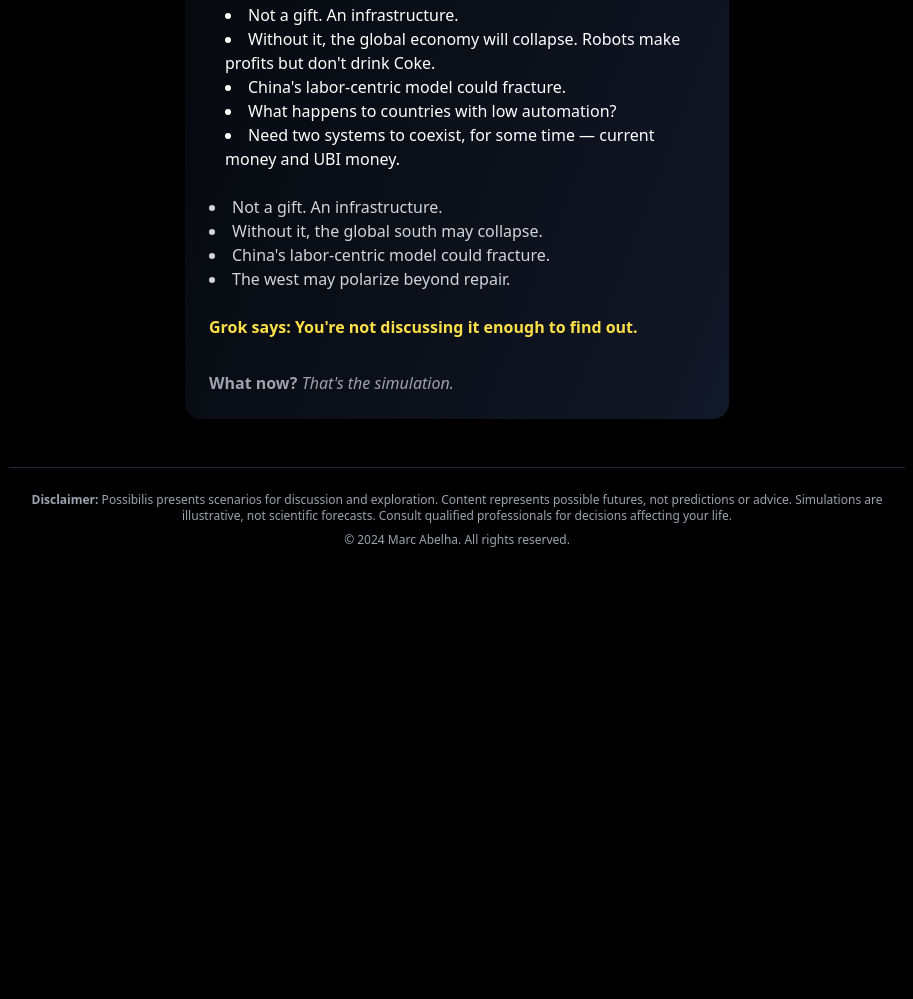
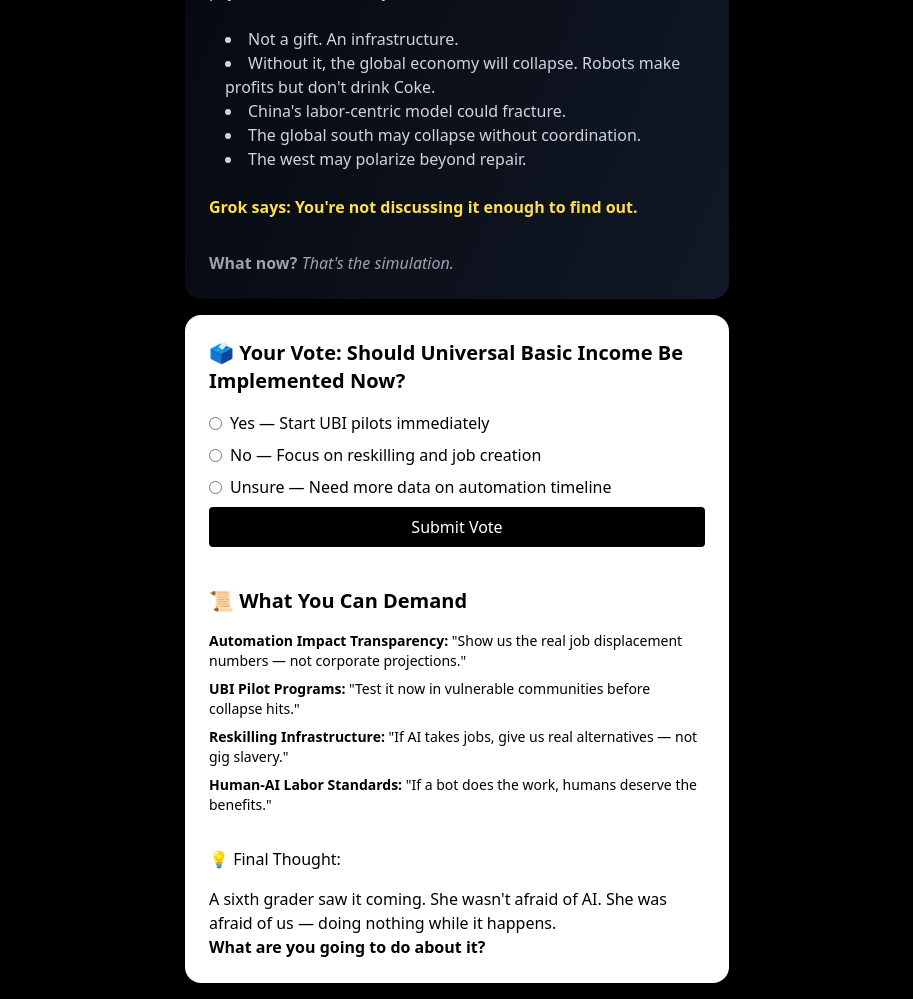
Before and after one commit to MABABAO/possibilis, a plain HTML site: page episodes/ayuda.html in a window 1280 px wide. Shown: the part 1014-2013 px from the top of the page, without its empty margins (183-1096 px from the left). Before the commit the page ends 1586 px from the top, so only its background shows below. Drawn offline with nearby package versions, Linux system fonts and the light colour scheme.

Commit message:
Add voting sections to Ayuda and TángPíng

```diff
--- a/episodes/ayuda.html
+++ b/episodes/ayuda.html
@@ -1,9 +1,5 @@
 <!DOCTYPE html>
 <html lang="en">
-<!--
-Copyright © 2024 Marc Abelha
-All rights reserved. No part of this work may be reproduced without permission.
--->
   <head>
     <meta charset="UTF-8" />
     <meta name="viewport" content="width=device-width, initial-scale=1.0" />
@@ -63,19 +59,13 @@ All rights reserved. No part of this work may be reproduced without permission.
           </table>
         </div>
 
-        <h2 class="text-xl font-semibold">What About UBI?</h2>
-        <p>Universal Basic Income gives people a baseline free money — not for working, but for existing in a system where work is no longer guaranteed. People will continue to buy Coca-Cola, diapers and pay rent. But the money will not come from human work.</p>
-        <ul class="list-disc list-inside ml-4">
+        <h2 class="text-xl font-semibold pt-4">What About UBI?</h2>
+        <p class="text-md text-gray-300">Universal Basic Income gives people a baseline free money — not for working, but for existing in a system where work is no longer guaranteed. People will continue to buy Coca-Cola, diapers and pay rent. But the money will not come from human work.</p>
+        <ul class="list-disc list-inside text-gray-300 ml-4 pt-2">
           <li>Not a gift. An infrastructure.</li>
           <li>Without it, the global economy will collapse. Robots make profits but don't drink Coke.</li>
           <li>China's labor-centric model could fracture.</li>
-          <li>What happens to countries with low automation?</li>
-          <li>Need two systems to coexist, for some time — current money and UBI money.</li>
-        </ul>
-        <ul class="list-disc list-inside text-gray-300 pt-2">
-          <li>Not a gift. An infrastructure.</li>
-          <li>Without it, the global south may collapse.</li>
-          <li>China's labor-centric model could fracture.</li>
+          <li>The global south may collapse without coordination.</li>
           <li>The west may polarize beyond repair.</li>
         </ul>
         <p class="text-md text-yellow-300 font-semibold pt-2">Grok says: You're not discussing it enough to find out.</p>
@@ -84,11 +74,53 @@ All rights reserved. No part of this work may be reproduced without permission.
           <strong>What now?</strong> <em>That's the simulation.</em>
         </p>
       </div>
+
+      <div class="rounded-2xl shadow-xl bg-white text-black">
+        <div class="p-6 space-y-4">
+          <h2 class="text-xl font-semibold">🗳️ Your Vote: Should Universal Basic Income Be Implemented Now?</h2>
+          <form class="space-y-2">
+            <div class="flex flex-col gap-2">
+              <label class="inline-flex items-center">
+                <input type="radio" name="vote" value="yes" class="mr-2" />
+                Yes — Start UBI pilots immediately
+              </label>
+              <label class="inline-flex items-center">
+                <input type="radio" name="vote" value="no" class="mr-2" />
+                No — Focus on reskilling and job creation
+              </label>
+              <label class="inline-flex items-center">
+                <input type="radio" name="vote" value="unsure" class="mr-2" />
+                Unsure — Need more data on automation timeline
+              </label>
+            </div>
+            <button type="submit" class="w-full bg-black text-white py-2 rounded hover:bg-gray-800">
+              Submit Vote
+            </button>
+          </form>
+
+          <h2 class="text-xl font-semibold pt-6">📜 What You Can Demand</h2>
+          <ul class="space-y-2 text-sm">
+            <li>
+              <strong>Automation Impact Transparency:</strong> "Show us the real job displacement numbers — not corporate projections."
+            </li>
+            <li>
+              <strong>UBI Pilot Programs:</strong> "Test it now in vulnerable communities before collapse hits."
+            </li>
+            <li>
+              <strong>Reskilling Infrastructure:</strong> "If AI takes jobs, give us real alternatives — not gig slavery."
+            </li>
+            <li>
+              <strong>Human-AI Labor Standards:</strong> "If a bot does the work, humans deserve the benefits."
+            </li>
+          </ul>
+
+          <p class="text-md font-medium pt-4">💡 Final Thought:</p>
+          <p>
+            A sixth grader saw it coming. She wasn't afraid of AI. She was afraid of us — doing nothing while it happens.<br />
+            <strong>What are you going to do about it?</strong>
+          </p>
+        </div>
+      </div>
     </div>
-
-    <footer class="text-center text-gray-400 text-xs py-6 max-w-4xl mx-auto border-t border-gray-800 mt-8">
-      <p><strong>Disclaimer:</strong> Possibilis presents scenarios for discussion and exploration. Content represents possible futures, not predictions or advice. Simulations are illustrative, not scientific forecasts. Consult qualified professionals for decisions affecting your life.</p>
-      <p class="mt-2">© 2024 Marc Abelha. All rights reserved.</p>
-    </footer>
   </body>
 </html>
```
Also changed, not shown: episodes/tangping.html (+56 -12 lines).
